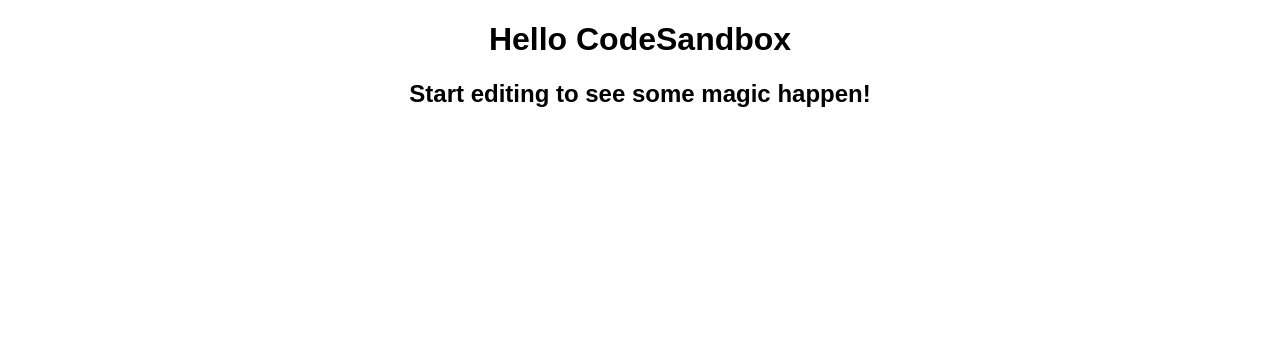
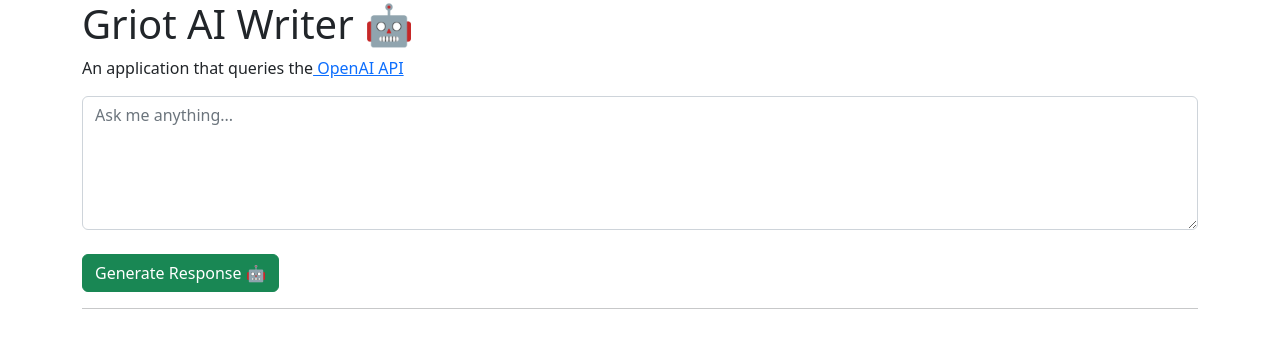
Before and after one commit to rodrigozan/openai, a React (Create React App) app: page / in a window 1280 px wide. Shown: the top 348 px of the page. Built offline with nearby package versions, Linux system fonts and the light colour scheme.

Commit message:
Update 7 files

```diff
--- a/package.json
+++ b/package.json
@@ -8,8 +8,11 @@
   ],
   "main": "src/index.js",
   "dependencies": {
+    "bootstrap": "^5.2.3",
     "loader-utils": "3.2.1",
+    "openai": "^3.2.1",
     "react": "18.2.0",
+    "react-bootstrap": "^2.7.4",
     "react-dom": "18.2.0",
     "react-scripts": "5.0.1"
   },
--- a/src/App.js
+++ b/src/App.js
@@ -1,10 +1,65 @@
-import "./styles.css";
+import React, { useState, useEffect } from "react";
+import { Configuration, OpenAIApi } from "openai";
 
-export default function App() {
+import FormSection from "./components/FormSection";
+import AnswerSection from "./components/AnswerSection";
+
+const App = () => {
+  const api_key = "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";
+
+  const configuration = new Configuration({
+    apiKey: api_key,
+  });
+
+  const openai = new OpenAIApi(configuration);
+
+  const [storedValues, setStoredValues] = useState([]);
+
+  const generateResponse = async (newQuestion, setNewQuestion) => {
+    let options = {
+      model: "text-davinci-003",
+      temperature: 0,
+      max_tokens: 1000,
+      top_p: 1,
+      frequency_penalty: 0.0,
+      presence_penalty: 0.0,
+      stop: ["/"],
+    };
+
+    let completeOptions = {
+      ...options,
+      prompt: newQuestion,
+    };
+
+    const response = await openai.createCompletion(completeOptions);
+
+    if (response.data.choices) {
+      setStoredValues([
+        {
+          question: newQuestion,
+          answer: response.data.choices[0].text,
+        },
+        ...storedValues,
+      ]);
+      setNewQuestion("");
+    }
+  };
+
   return (
-    <div className="App">
-      <h1>Hello CodeSandbox</h1>
-      <h2>Start editing to see some magic happen!</h2>
+    <div className="container">
+      <div className="header-section">
+        <h1>Griot AI Writer 🤖</h1>
+        <p>
+          An application that queries the
+          <a href="https://openai.com/"> OpenAI API</a>
+        </p>
+      </div>
+
+      <FormSection generateResponse={generateResponse} />
+
+      <AnswerSection storedValues={storedValues} />
     </div>
   );
-}
+};
+
+export default App;
--- /dev/null
+++ b/src/components/AnswerSection.js
@@ -0,0 +1,26 @@
+const AnswerSection = ({ storedValues }) => {
+  const copyText = (text) => {
+    navigator.clipboard.writeText(text);
+  };
+
+  return (
+    <>
+      <hr className="hr-line" />
+      <div className="answer-container">
+        {storedValues.map((value, index) => {
+          return (
+            <div className="answer-section" key={index}>
+              <p className="question">{value.question}</p>
+              <p className="answer">{value.answer}</p>
+              <div className="copy-icon" onClick={() => copyText(value.answer)}>
+                <i className="fa-solid fa-copy"></i>
+              </div>
+            </div>
+          );
+        })}
+      </div>
+    </>
+  );
+};
+
+export default AnswerSection;
--- /dev/null
+++ b/src/components/FormSection.js
@@ -0,0 +1,25 @@
+import { useState } from "react";
+
+const FormSection = ({ generateResponse }) => {
+  const [newQuestion, setNewQuestion] = useState("");
+
+  return (
+    <div className="form-section">
+      <textarea
+        rows="5"
+        className="form-control"
+        placeholder="Ask me anything..."
+        value={newQuestion}
+        onChange={(e) => setNewQuestion(e.target.value)}
+      ></textarea>
+      <button
+        className="btn btn-success mt-4"
+        onClick={() => generateResponse(newQuestion, setNewQuestion)}
+      >
+        Generate Response 🤖
+      </button>
+    </div>
+  );
+};
+
+export default FormSection;
--- a/src/index.js
+++ b/src/index.js
@@ -2,6 +2,8 @@
 import { createRoot } from "react-dom/client";
 
 import App from "./App";
+
+import 'bootstrap/dist/css/bootstrap.min.css';
 
 const rootElement = document.getElementById("root");
 const root = createRoot(rootElement);
```
Also changed, not shown: src/components/GriotsStage00.js (added), 1 other file (tests, documents, lock files or other folders).
